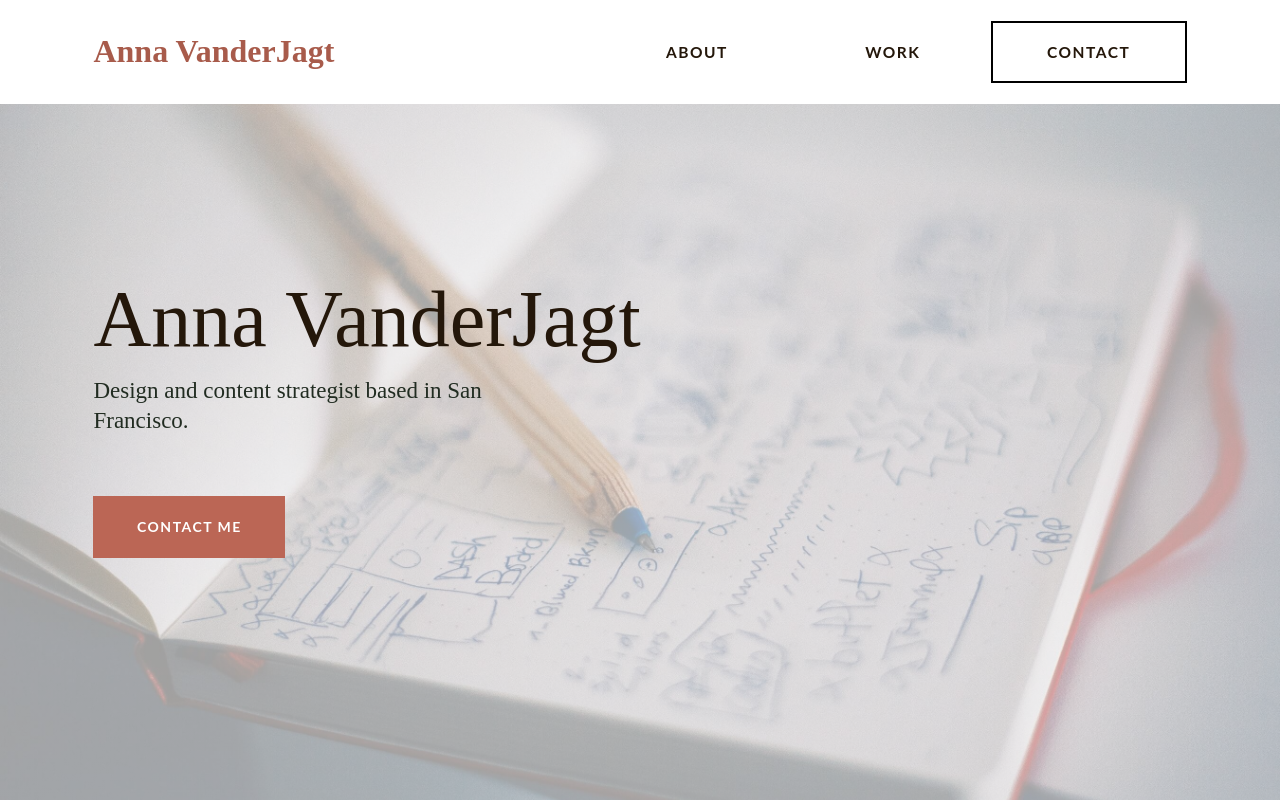
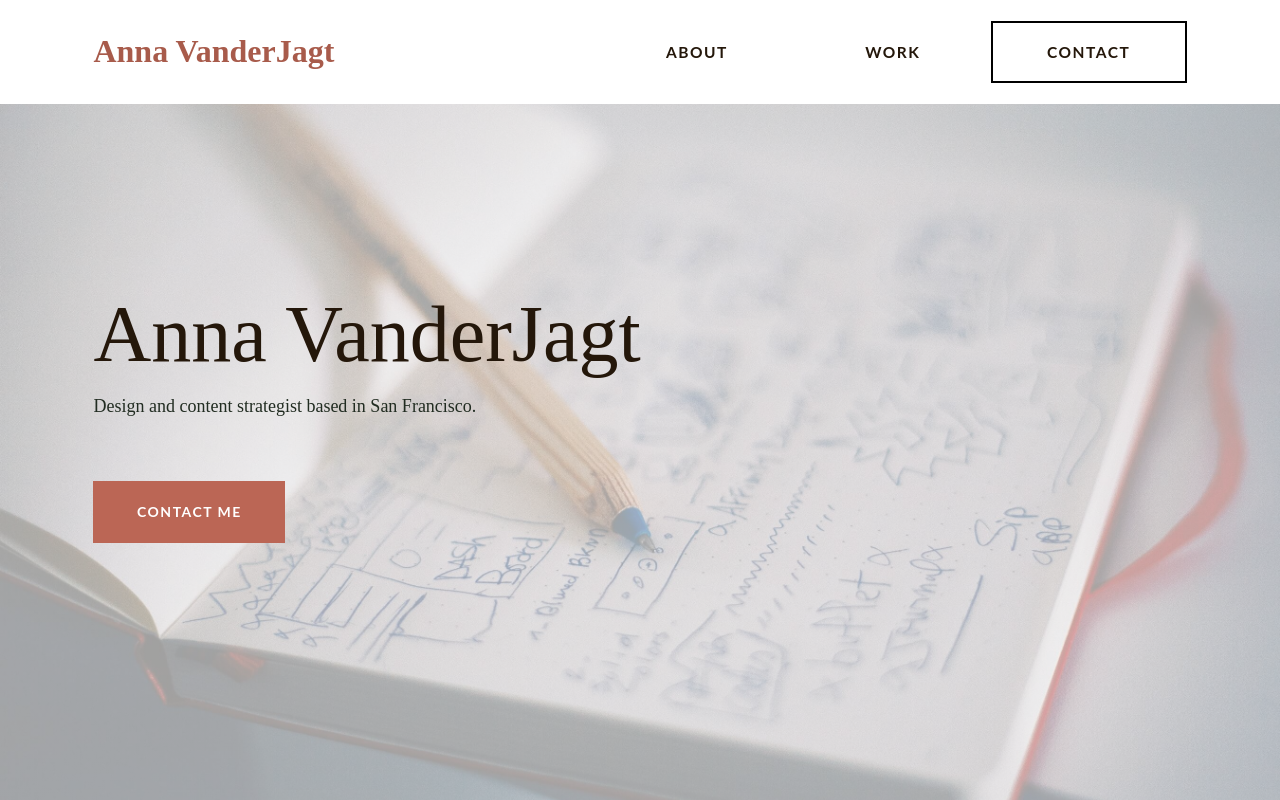
Before and after one commit to justinkahrs/portfolio-react, a React (Create React App) app: page / in a window 1280 px wide. Shown: the top 800 px of the page. Built offline with nearby package versions, Linux system fonts and the light colour scheme; what webfontloader would draw is missing.

Commit message:
Update Landing.js

```diff
--- a/src/mainPage/Landing.js
+++ b/src/mainPage/Landing.js
@@ -21,7 +21,7 @@ class Landing extends Component {
       },
       blurb: {
         color: '#212C21',
-        fontSize: '23px',
+        fontSize: '18px',
         maxWidth: '470px',
         padding: big ? '' : '0 8rem 0 0',
         textAlign: 'left',
```
